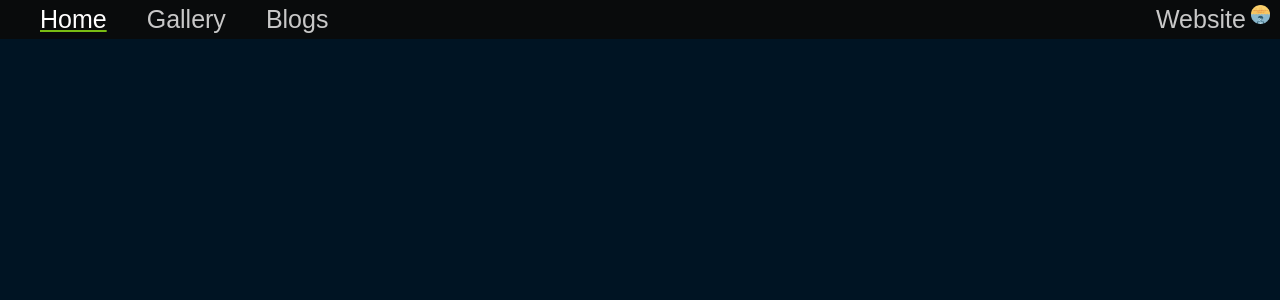
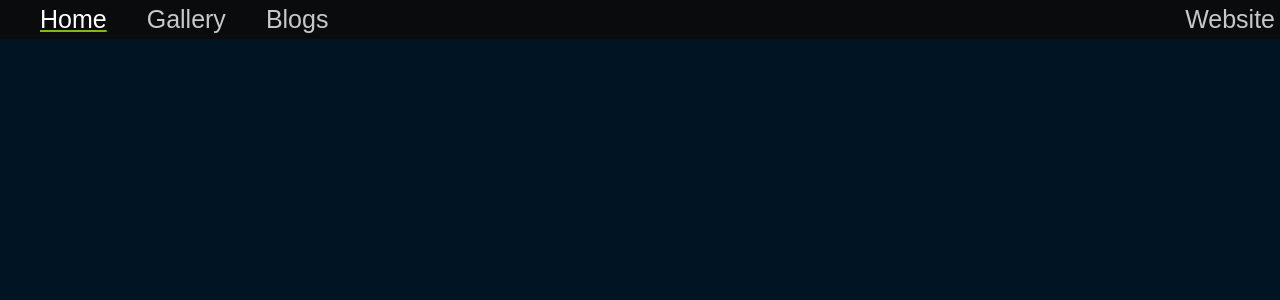
Before and after one commit to Gill-Singh-A/PClub-DVWA, a Flask app: page / in a window 1280 px wide. Shown: the top 300 px of the page. Run offline with Flask 3, Linux system fonts and the light colour scheme; parts of the project's set-up code (start-up, migrations or seed data) failed here and were passed over.

Commit message:
Removed PClub Logo from Every Template (because of Uneven size in different devices)

```diff
--- a/templates/blogs.html
+++ b/templates/blogs.html
@@ -12,7 +12,7 @@
             <a href="/"><div class="header_element_left">Home</div></a>
             <a href="/gallery"><div class="header_element_left">Gallery</div></a>
             <a href="/blogs"><div class="header_element_left">Blogs</div></a>
-            <a href="https://pclub.in/"><img src="{{url_for('static', filename='images/pclub.png')}}" id="header_logo"><div class="header_element_right">Website</div></a>
+            <a href="https://pclub.in/"><div class="header_element_right">Website</div></a>
         </header>
         <div id="blogs">
         </div>
--- a/templates/file.html
+++ b/templates/file.html
@@ -12,7 +12,7 @@
             <a href="/"><div class="header_element_left">Home</div></a>
             <a href="/gallery"><div class="header_element_left">Gallery</div></a>
             <a href="/blogs"><div class="header_element_left">Blogs</div></a>
-            <a href="https://pclub.in/"><img src="{{url_for('static', filename='images/pclub.png')}}" id="header_logo"><div class="header_element_right">Website</div></a>
+            <a href="https://pclub.in/"><div class="header_element_right">Website</div></a>
         </header>
         <div class="form_frame">
             <img src="{{url_for('static', filename='images/pclub.png')}}">
--- a/templates/gallery.html
+++ b/templates/gallery.html
@@ -12,7 +12,7 @@
             <a href="/"><div class="header_element_left">Home</div></a>
             <a href="/gallery"><div class="header_element_left">Gallery</div></a>
             <a href="/blogs"><div class="header_element_left">Blogs</div></a>
-            <a href="https://pclub.in/"><img src="{{url_for('static', filename='images/pclub.png')}}" id="header_logo"><div class="header_element_right">Website</div></a>
+            <a href="https://pclub.in/"><div class="header_element_right">Website</div></a>
         </header>
         <div class="gallery">
             {% for image in images %}
--- a/templates/index.html
+++ b/templates/index.html
@@ -12,7 +12,7 @@
             <a href="/"><div class="header_element_left">Home</div></a>
             <a href="/gallery"><div class="header_element_left">Gallery</div></a>
             <a href="/blogs"><div class="header_element_left">Blogs</div></a>
-            <a href="https://pclub.in/"><img src="{{url_for('static', filename='images/pclub.png')}}" id="header_logo"><div class="header_element_right">Website</div></a>
+            <a href="https://pclub.in/"><div class="header_element_right">Website</div></a>
         </header>
         <h1>
             Programming Club<br />
--- a/templates/ip_tracking.html
+++ b/templates/ip_tracking.html
@@ -14,7 +14,7 @@
             <a href="/"><div class="header_element_left">Home</div></a>
             <a href="/gallery"><div class="header_element_left">Gallery</div></a>
             <a href="/blogs"><div class="header_element_left">Blogs</div></a>
-            <a href="https://pclub.in/"><img src="{{url_for('static', filename='images/pclub.png')}}" id="header_logo"><div class="header_element_right">Website</div></a>
+            <a href="https://pclub.in/"><div class="header_element_right">Website</div></a>
         </header>
         <div class="form_frame">
             <form id="searchIPForm">
--- a/templates/login.html
+++ b/templates/login.html
@@ -11,7 +11,7 @@
             <a href="/"><div class="header_element_left">Home</div></a>
             <a href="/gallery"><div class="header_element_left">Gallery</div></a>
             <a href="/blogs"><div class="header_element_left">Blogs</div></a>
-            <a href="https://pclub.in/"><img src="{{url_for('static', filename='images/pclub.png')}}" id="header_logo"><div class="header_element_right">Website</div></a>
+            <a href="https://pclub.in/"><div class="header_element_right">Website</div></a>
         </header>
         <div class="form_frame">
             <form class="login_form" id="login_form" action="/secretary_login" method="POST" enctype="multipart/form-data">
--- a/templates/recovery.html
+++ b/templates/recovery.html
@@ -11,7 +11,7 @@
             <a href="/"><div class="header_element_left">Home</div></a>
             <a href="/gallery"><div class="header_element_left">Gallery</div></a>
             <a href="/blogs"><div class="header_element_left">Blogs</div></a>
-            <a href="https://pclub.in/"><img src="{{url_for('static', filename='images/pclub.png')}}" id="header_logo"><div class="header_element_right">Website</div></a>
+            <a href="https://pclub.in/"><div class="header_element_right">Website</div></a>
         </header>
         <div class="form_frame">
             <img src="{{url_for('static', filename='images/pclub.png')}}"><br />
```
